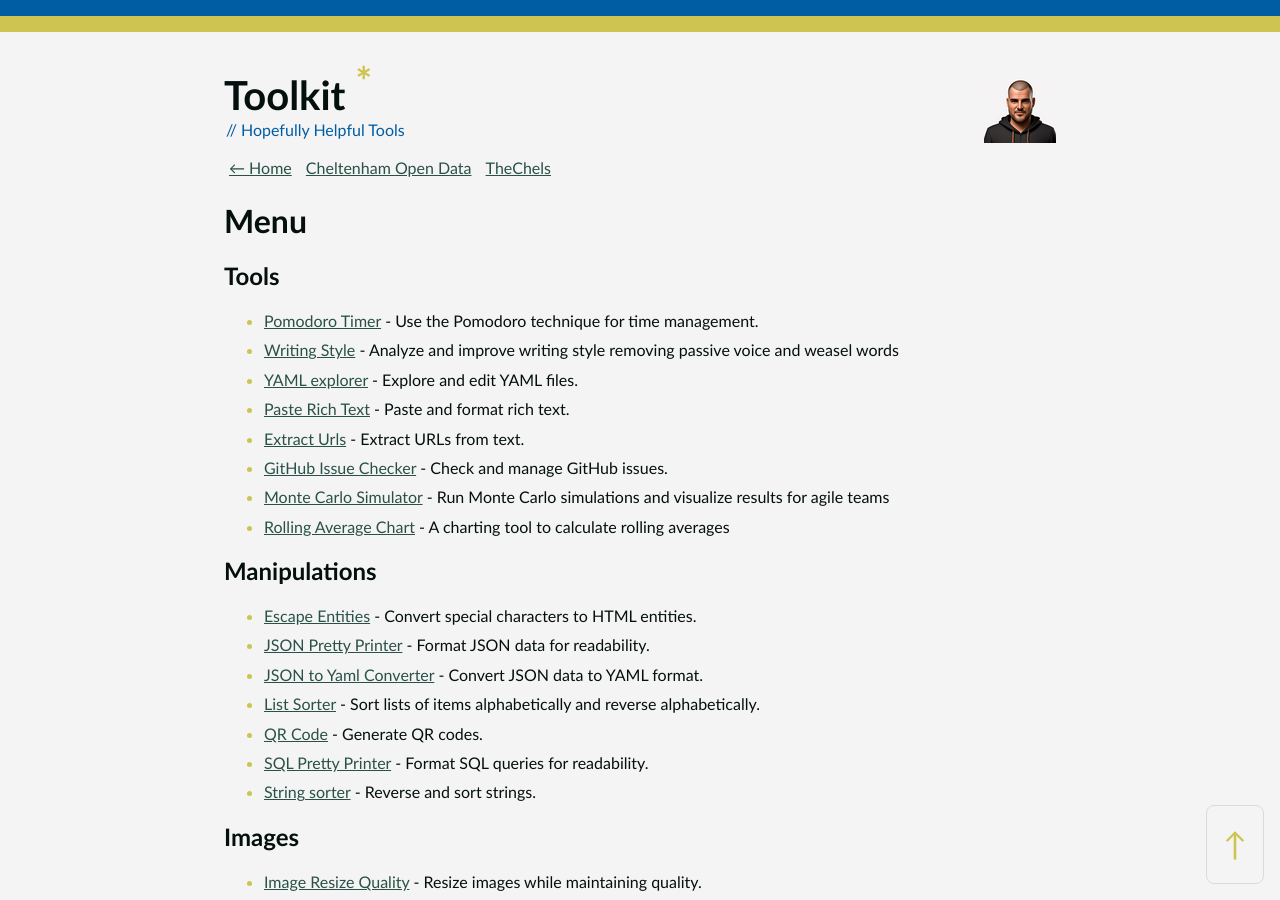
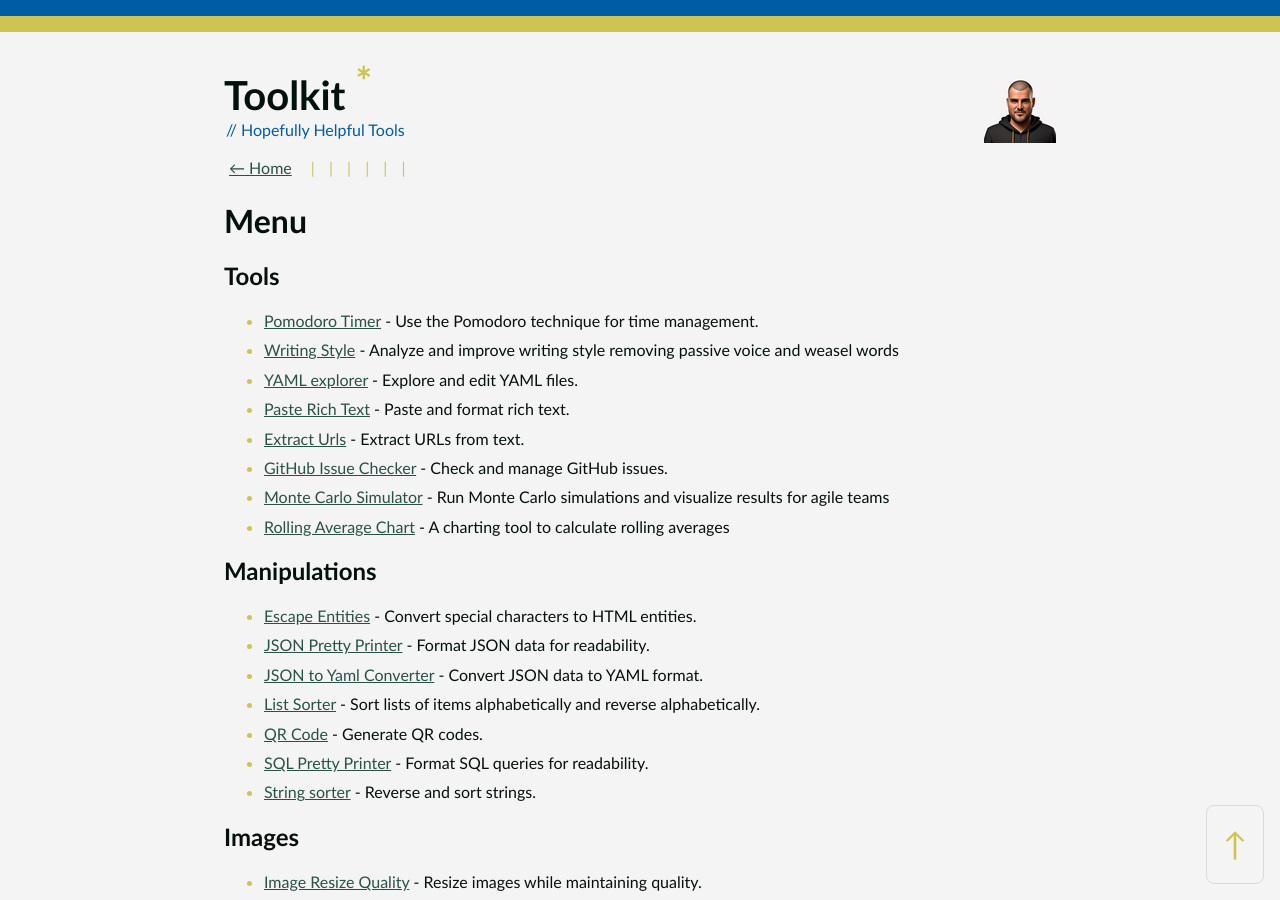
Before and after one commit to mat-0/Tools.TheChels.uk, a Jekyll site: the page built from index.md, in a window 1280 px wide and 900 px high. Built offline with Jekyll 4.4.1, drawn with Linux system fonts in a browser that asks for light colours.

Commit message:
fix menu
Signed-off-by: mat-0 <Github@thechels.uk>

```diff
--- a/_config.yml
+++ b/_config.yml
@@ -45,6 +45,8 @@
 navigation_header:
   - link: "https://thechels.uk/"
     title: "TheChels"
+  - link: "https://cod.thechels.uk/"
+    title: "Cheltenham Open Data"
   - link: "https://thechels.uk/cv"
     title: "CV"
   - link: "https://thechels.uk/daily"
--- a/_includes/header.html
+++ b/_includes/header.html
@@ -47,8 +47,9 @@
                         {% else %}
                         <a href="{{ site.url }}" title="Back to all home">&larr; Home</a>
                         {% endif %}
-                        <a href="https://cheltenham-open-data.github.io">Cheltenham Open Data</a>
-                        <a href="https://thechels.uk">TheChels</a>
+                        {% for item in site.navigation_header %}
+                        <a href="{{ item.link }}">{{ item.name }}</a>|
+                        {% endfor %}
                     </nav>
                 </header>
                 <main id="main" class="content">
```
